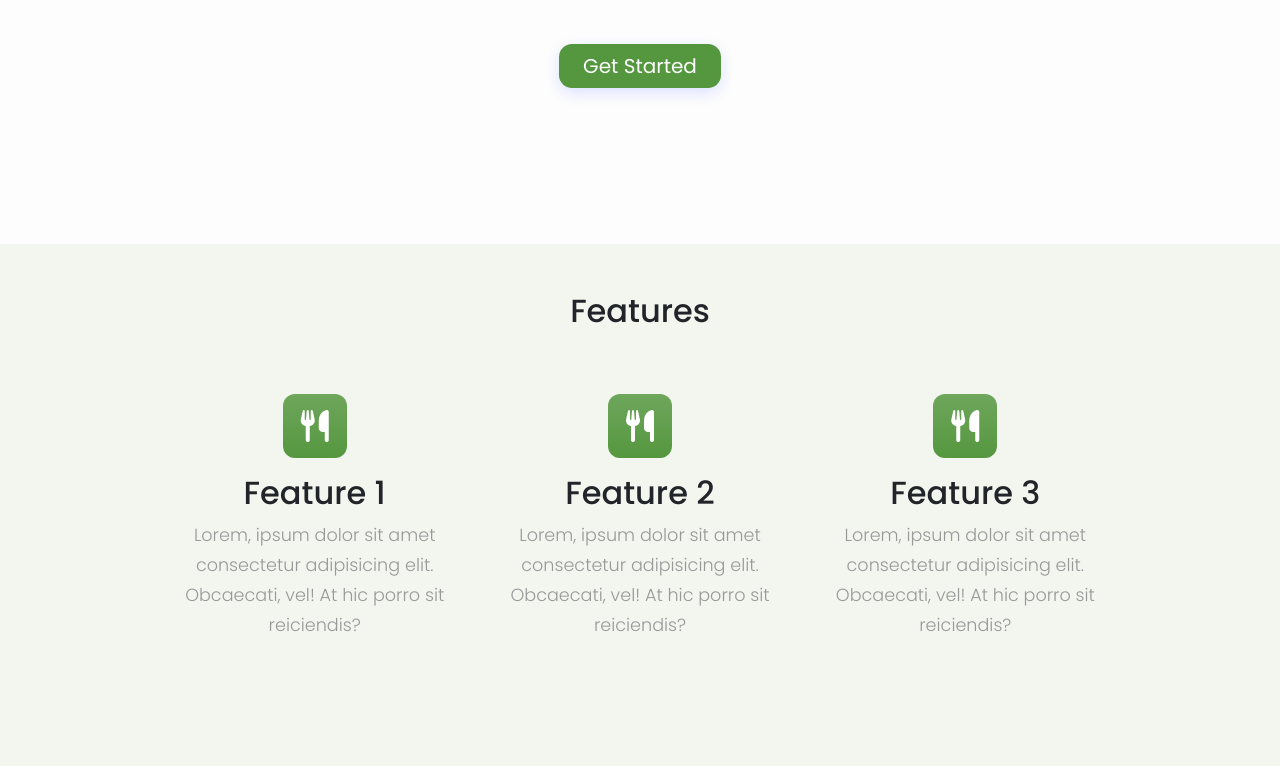
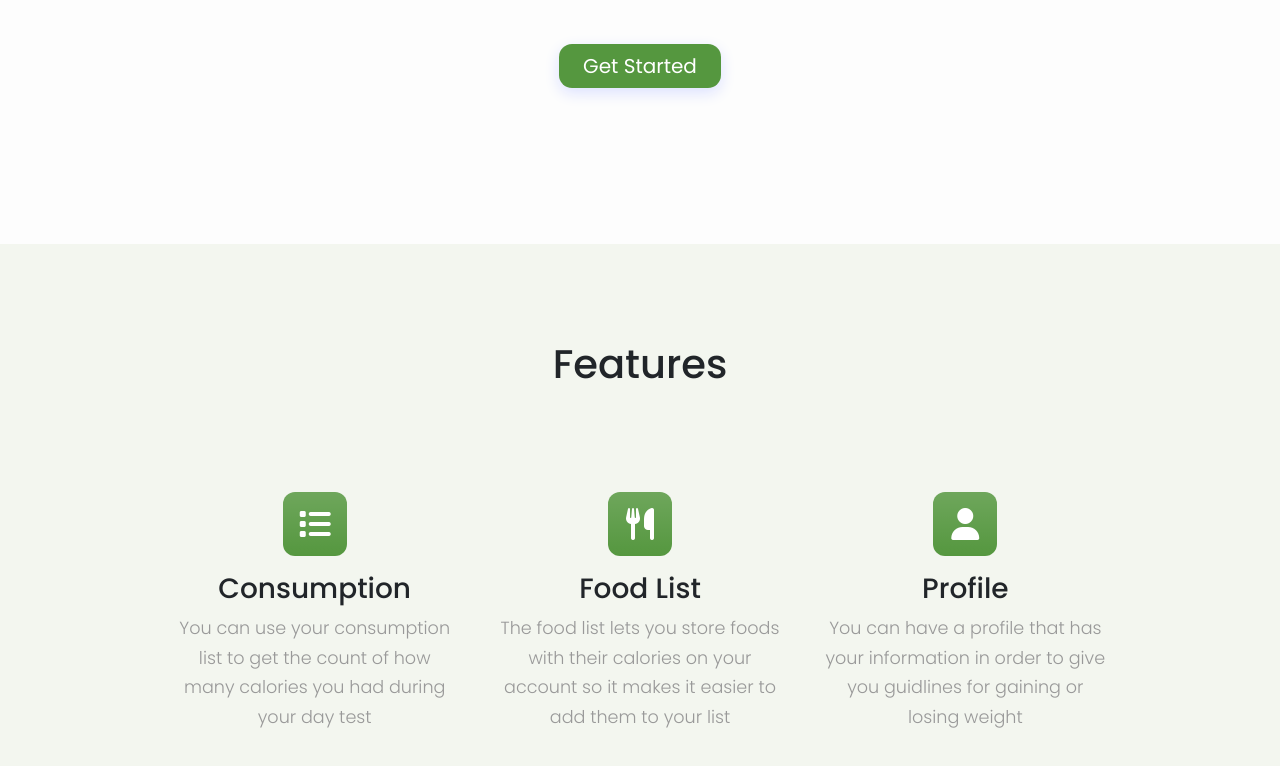
Before and after one commit to SayanSahu99/StayFit-Web, a React (Create React App) app in the folder client/: page / in a window 1280 px wide. Shown: the part 452-1218 px from the top of the page. Built offline with nearby package versions, Linux system fonts and the light colour scheme.

Commit message:
Changed features display

```diff
--- a/client/src/components/home/Features/Feature.js
+++ b/client/src/components/home/Features/Feature.js
@@ -9,7 +9,7 @@ const Feature = ({ feature }) => {
       <div className="feature-icon bg-gradient">
         <i className={`fas ${icon}`}></i>
       </div>
-      <h2>{title}</h2>
+      <h3>{title}</h3>
       <p>{description}</p>
     </div>
   );
--- a/client/src/components/home/Features/dummyFeatures.js
+++ b/client/src/components/home/Features/dummyFeatures.js
@@ -1,21 +1,21 @@
 const dummyFeatures = [
   {
-    title: 'Feature 1',
+    title: 'Consumption',
+    icon: 'fa-list',
+    description:
+      'You can use your consumption list to get the count of how many calories you had during your day test',
+  },
+  {
+    title: 'Food List',
     icon: 'fa-utensils',
     description:
-      'Lorem, ipsum dolor sit amet consectetur adipisicing elit. Obcaecati, vel! At hic porro sit reiciendis?',
+      'The food list lets you store foods with their calories on your account so it makes it easier to add them to your list',
   },
   {
-    title: 'Feature 2',
-    icon: 'fa-utensils',
+    title: 'Profile',
+    icon: 'fa-user',
     description:
-      'Lorem, ipsum dolor sit amet consectetur adipisicing elit. Obcaecati, vel! At hic porro sit reiciendis?',
-  },
-  {
-    title: 'Feature 3',
-    icon: 'fa-utensils',
-    description:
-      'Lorem, ipsum dolor sit amet consectetur adipisicing elit. Obcaecati, vel! At hic porro sit reiciendis?',
+      'You can have a profile that has your information in order to give you guidlines for gaining or losing weight',
   },
 ];
 export default dummyFeatures;
--- a/client/src/components/home/Features/index.js
+++ b/client/src/components/home/Features/index.js
@@ -5,9 +5,9 @@ import features from './dummyFeatures';
 
 const Features = () => {
   return (
-    <section id="features">
+    <section id="features ">
       <div className="container box text-center px-4 py-5">
-        <h2 className="pb-2">Features</h2>
+        <h1 className="py-5">Features</h1>
         <div className="row g-4 py-5 row-cols-1 row-cols-lg-3">
           {features.map((feature) => (
             <Feature key={feature.title} feature={feature} />
--- a/client/src/styles/Home.scss
+++ b/client/src/styles/Home.scss
@@ -26,6 +26,10 @@
 /* Hero End */
 
 /* Features Start */
+
+.feature {
+  padding: 0 22px;
+}
 
 .b-example-divider {
   height: 3rem;
```
